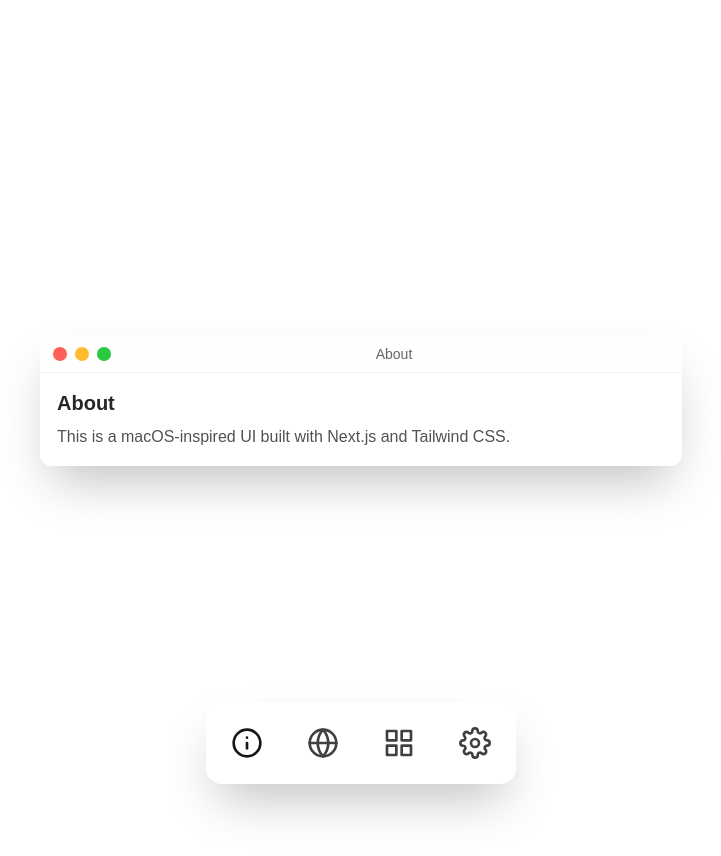
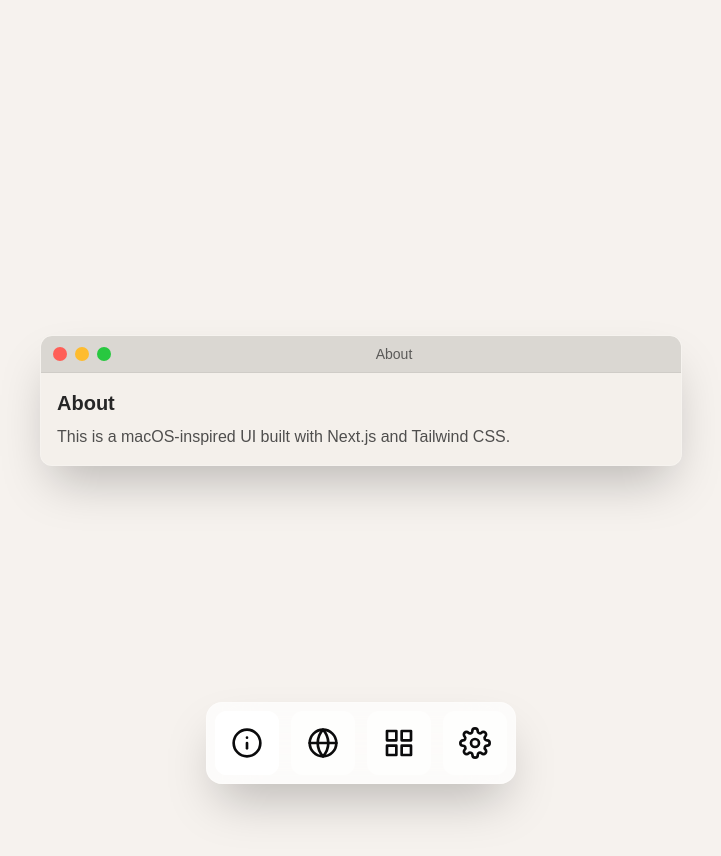
Before and after one commit to Johan-Melin/macos-nextjs, a Next.js app: page / in a window 1280 px wide. Both pictures are taken after a click on the button "About". Shown: the top 856 px of the page, without its empty margins (279-1000 px from the left). Built offline with nearby package versions, Linux system fonts and the light colour scheme.

Commit message:
feat(settings): add appearance setting for light/dark mode and tint

```diff
--- a/src/app/layout.tsx
+++ b/src/app/layout.tsx
@@ -4,6 +4,7 @@ import "./globals.css";
 import Dock from "../components/Dock";
 import { AppWindowProvider } from "../context/AppWindowContext";
 import WindowHost from "../components/WindowHost";
+import { AppearanceProvider } from "../context/AppearanceContext";
 
 const geistSans = Geist({
   variable: "--font-geist-sans",
@@ -30,11 +31,13 @@ export default function RootLayout({
       <body
         className={`${geistSans.variable} ${geistMono.variable} antialiased pb-28`}
       >
-        <AppWindowProvider>
-          <main className="min-h-screen">{children}</main>
-          <WindowHost />
-          <Dock />
-        </AppWindowProvider>
+        <AppearanceProvider>
+          <AppWindowProvider>
+            <main className="min-h-screen">{children}</main>
+            <WindowHost />
+            <Dock />
+          </AppWindowProvider>
+        </AppearanceProvider>
       </body>
     </html>
   );
--- a/src/components/Dock.tsx
+++ b/src/components/Dock.tsx
@@ -16,16 +16,18 @@ export default function Dock() {
       <nav
         aria-label="Dock"
         className="pointer-events-auto flex w-full max-w-none items-center justify-around gap-1 border-t border-white/20 bg-white/70 p-1.5 shadow-2xl backdrop-blur-xl dark:border-white/10 dark:bg-black/40 md:w-auto md:max-w-fit md:justify-center md:gap-3 md:rounded-2xl md:border md:p-2"
+        style={{ color: "var(--dock-fg)" }}
       >
         {apps.map(({ Icon, title, key }) => (
           <button
             key={key}
             onClick={() => toggle(key)}
             className={`group relative grid h-12 w-12 place-items-center rounded-xl ring-inset transition-colors duration-150 md:h-16 md:w-16 md:transition-transform md:hover:-translate-y-0.5 focus:outline-none focus:ring-2 focus:ring-white/60
-            ${activeApp === key ? "bg-white text-neutral-900 dark:bg-white/20 dark:text-white" : "bg-white/60 text-neutral-700 md:hover:bg-white/80 dark:bg-white/10 dark:text-neutral-200 md:dark:hover:bg-white/20"}`}
+            ${activeApp === key ? "bg-white dark:bg-white/20" : "bg-white/60 md:hover:bg-white/80 dark:bg-white/10 md:dark:hover:bg-white/20"}`}
+            style={{ color: "var(--dock-fg)" }}
             title={title}
           >
-            <Icon className="h-6 w-6 md:h-8 md:w-8" />
+            <Icon className="h-6 w-6 md:h-8 md:w-8" style={{ color: "var(--dock-fg)" }} />
             <span className="pointer-events-none absolute -top-7 hidden rounded-md bg-black/80 px-2 py-0.5 text-xs text-white opacity-0 shadow-sm backdrop-blur transition-opacity group-hover:opacity-100 md:block">
               {title}
             </span>
--- a/src/components/MacWindow.tsx
+++ b/src/components/MacWindow.tsx
@@ -8,15 +8,19 @@ export default function MacWindow({ title, children }: { title: string; children
 
   return (
     <div
-      className="pointer-events-auto overflow-hidden bg-white/95 text-neutral-800 shadow-2xl backdrop-blur-xl dark:bg-neutral-900/95 dark:text-neutral-100
-                 fixed inset-0 md:static md:overflow-hidden md:rounded-xl md:border md:border-white/20 md:bg-white/80 md:dark:border-white/10 md:dark:bg-neutral-900/80"
+      className="pointer-events-auto overflow-hidden text-neutral-800 shadow-2xl backdrop-blur-xl dark:text-neutral-100
+                 fixed inset-0 md:static md:overflow-hidden md:rounded-xl md:border md:border-white/20 md:dark:border-white/10"
       style={{
         paddingTop: "env(safe-area-inset-top)",
         paddingBottom: "env(safe-area-inset-bottom)",
+        background: "var(--window-bg)",
       }}
     >
       {/* Titlebar */}
-      <div className="sticky top-0 z-10 flex items-center gap-2 border-b border-black/5 bg-gradient-to-b from-white/80 to-white/50 px-3 py-2 backdrop-blur md:static md:border-b md:from-white/70 md:to-white/40 dark:border-white/10 dark:from-neutral-900/70 dark:to-neutral-900/50 md:dark:from-neutral-900/60 md:dark:to-neutral-900/40">
+      <div
+        className="sticky top-0 z-10 flex items-center gap-2 border-b border-black/5 px-3 py-2 backdrop-blur md:static dark:border-white/10"
+        style={{ background: "var(--panel-bg)" }}
+      >
         {/* Traffic lights */}
         <div className="flex items-center gap-2">
           <button
--- a/src/content/dock/Settings.tsx
+++ b/src/content/dock/Settings.tsx
@@ -1,10 +1,82 @@
 export const title = "Settings";
 
 export default function Settings() {
+  return <AppearanceSettings />;
+}
+
+import { useAppearance } from "../../context/AppearanceContext";
+
+function AppearanceSettings() {
+  const { mode, setMode, tint, setTint } = useAppearance();
+
+  const swatches: { name: string; hex: string }[] = [
+    { name: "Graphite", hex: "#8e8e93" },
+    { name: "Blue", hex: "#0a84ff" },
+    { name: "Red", hex: "#ff453a" },
+    { name: "Green", hex: "#30d158" },
+    { name: "Orange", hex: "#ff9f0a" },
+    { name: "Purple", hex: "#af52de" },
+  ];
+
   return (
-    <div className="space-y-2">
-      <h2 className="text-xl font-semibold">Settings</h2>
-      <p className="opacity-80">Adjust preferences for the UI.</p>
+    <div className="space-y-6">
+      <header className="space-y-1">
+        <h2 className="text-xl font-semibold">Appearance</h2>
+        <p className="text-sm opacity-70">Choose Light/Dark/System/Auto and a tint.</p>
+      </header>
+
+      {/* Mode */}
+      <section className="space-y-3">
+        <h3 className="text-sm font-medium opacity-80">Mode</h3>
+        <div className="inline-flex overflow-hidden rounded-lg border border-black/10 bg-white/60 shadow-sm dark:border-white/10 dark:bg-white/10">
+          {([
+            { key: "system", label: "System", tip: "Match your OS appearance setting" },
+            { key: "light", label: "Light", tip: "Always use Light appearance" },
+            { key: "dark", label: "Dark", tip: "Always use Dark appearance" },
+            { key: "auto", label: "Auto", tip: "Light by day, Dark by night (based on local time)" },
+          ] as const).map(({ key, label, tip }) => (
+            <button
+              key={key}
+              onClick={() => setMode(key)}
+              className={`px-3 py-1.5 text-sm transition-colors ${
+                mode === key
+                  ? "bg-white text-neutral-900 dark:bg-white/20 dark:text-white"
+                  : "text-neutral-700 hover:bg-white/70 dark:text-neutral-300 dark:hover:bg-white/10"
+              }`}
+              title={tip}
+            >
+              {label}
+            </button>
+          ))}
+        </div>
+      </section>
+
+      {/* Tint */}
+      <section className="space-y-3">
+        <h3 className="text-sm font-medium opacity-80">Tint</h3>
+        <div className="flex flex-wrap items-center gap-3">
+          {swatches.map(({ name, hex }) => (
+            <TintDot key={hex} color={hex} label={name} active={tint.toLowerCase() === hex.toLowerCase()} onClick={() => setTint(hex)} />
+          ))}
+        </div>
+      </section>
     </div>
   );
 }
+
+function TintDot({ color, label, active, onClick }: { color: string; label: string; active?: boolean; onClick: () => void }) {
+  return (
+    <button
+      onClick={onClick}
+      className={`grid h-8 w-8 place-items-center rounded-full border shadow-sm transition-colors ${
+        active
+          ? "border-black/20 bg-white dark:border-white/20 dark:bg-white/10"
+          : "border-black/10 bg-white/60 hover:bg-white/80 dark:border-white/10 dark:bg-white/10 dark:hover:bg-white/20"
+      }`}
+      aria-label={`${label} tint (${color})`}
+      title={`${label}`}
+    >
+      <span className="inline-block h-4 w-4 rounded-full" style={{ backgroundColor: color }} />
+    </button>
+  );
+}
--- /dev/null
+++ b/src/context/AppearanceContext.tsx
@@ -0,0 +1,110 @@
+"use client";
+
+import {
+  createContext,
+  useContext,
+  useEffect,
+  useMemo,
+  useState,
+  type ReactNode,
+} from "react";
+
+export type AppearanceMode = "system" | "light" | "dark" | "auto";
+
+export type AppearanceState = {
+  mode: AppearanceMode;
+  tint: string; // hex color to tint UI subtly
+};
+
+type AppearanceContextValue = AppearanceState & {
+  setMode: (m: AppearanceMode) => void;
+  setTint: (hex: string) => void;
+};
+
+const STORAGE_KEY = "macos-appearance";
+
+const DEFAULT_STATE: AppearanceState = {
+  mode: "system",
+  tint: "#a2845e", // a pleasant brown by default
+};
+
+const AppearanceContext = createContext<AppearanceContextValue | undefined>(undefined);
+
+export function AppearanceProvider({ children }: { children: ReactNode }) {
+  const [state, setState] = useState<AppearanceState>(() => {
+    if (typeof window === "undefined") return DEFAULT_STATE;
+    try {
+      const raw = localStorage.getItem(STORAGE_KEY);
+      if (raw) return { ...DEFAULT_STATE, ...JSON.parse(raw) } as AppearanceState;
+    } catch {}
+    return DEFAULT_STATE;
+  });
+
+  useEffect(() => {
+    const root = document.documentElement;
+
+    const hour = new Date().getHours();
+    const autoDark = hour < 7 || hour >= 19; // simple 7-19 schedule
+
+    const systemDark = window.matchMedia?.("(prefers-color-scheme: dark)").matches ?? false;
+
+    const dark = state.mode === "dark" || (state.mode === "system" && systemDark) || (state.mode === "auto" && autoDark);
+
+    // Toggle Tailwind dark:
+    root.classList.toggle("dark", dark);
+    root.setAttribute("data-theme", dark ? "dark" : "light");
+    root.style.colorScheme = dark ? "dark" : "light";
+
+    // Compute base surfaces and subtle tint
+    // Base backgrounds for site
+    const baseBg = dark ? "#1f2937" : "#ffffff"; // stronger dark base
+    const fg = dark ? "#ededed" : "#171717";
+
+    // Apply site foreground
+    root.style.setProperty("--foreground", fg);
+
+    const tint = state.tint;
+
+    // Stronger mix for overall page background
+    const pageMix = dark
+      ? `color-mix(in oklab, ${baseBg} 85%, ${tint} 15%)`
+      : `color-mix(in oklab, ${baseBg} 90%, ${tint} 10%)`;
+
+    // Window and panel with stronger tint; panel slightly contrasted from window
+    const windowBg = dark
+      ? `color-mix(in oklab, ${baseBg} 75%, ${tint} 25%)`
+      : `color-mix(in oklab, ${baseBg} 88%, ${tint} 12%)`;
+    const panelBg = dark
+      ? `color-mix(in oklab, ${windowBg} 82%, white 18%)` // ~#374151 for tint near gray
+      : `color-mix(in oklab, ${windowBg} 92%, black 8%)`;
+
+    // Use the tinted mix as the global background so the whole site subtly tints
+    root.style.setProperty("--background", pageMix);
+    root.style.setProperty("--app-bg", pageMix);
+    root.style.setProperty("--window-bg", windowBg);
+    root.style.setProperty("--panel-bg", panelBg);
+    // High contrast dock icon/text color
+    root.style.setProperty("--dock-fg", dark ? "#ffffff" : "#0b0b0c");
+
+    try {
+      localStorage.setItem(STORAGE_KEY, JSON.stringify(state));
+    } catch {}
+  }, [state]);
+
+  const value = useMemo<AppearanceContextValue>(
+    () => ({
+      ...state,
+      setMode: (mode) => setState((s) => ({ ...s, mode })),
+      setTint: (tint) => setState((s) => ({ ...s, tint })),
+    }),
+    [state]
+  );
+
+  return <AppearanceContext.Provider value={value}>{children}</AppearanceContext.Provider>;
+}
+
+export function useAppearance() {
+  const ctx = useContext(AppearanceContext);
+  if (!ctx) throw new Error("useAppearance must be used within AppearanceProvider");
+  return ctx;
+}
```
